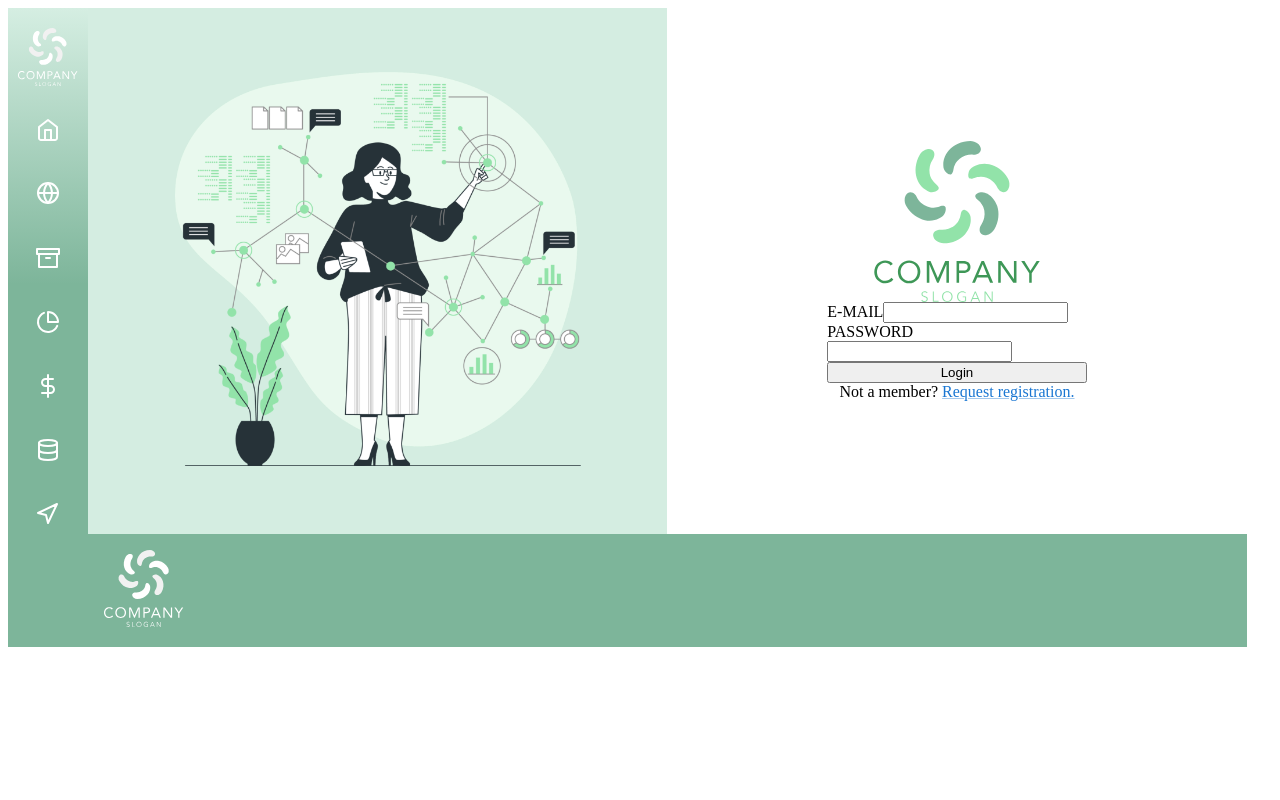
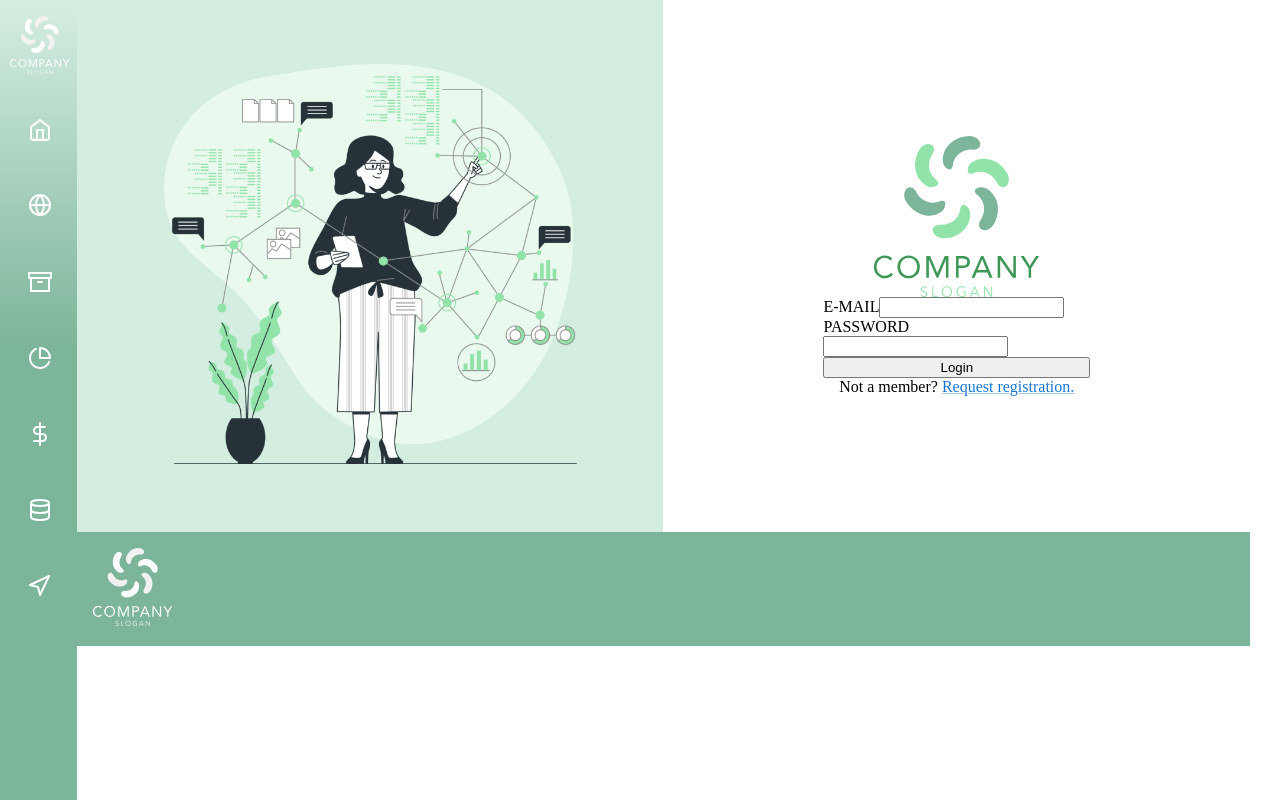
Before and after one commit to Pavel36/service-app, a React (Create React App) app: page /login in a window 1280 px wide. Built offline with nearby package versions, Linux system fonts and the light colour scheme.

Commit message:
Some style fixes

```diff
--- a/public/index.html
+++ b/public/index.html
@@ -12,9 +12,8 @@
       href="https://fonts.googleapis.com/icon?family=Material+Icons"
     />
   </head>
-  <body>
+  <body style="margin:0">
     <div id="root">
-
     </div>
   </body>
 </html>
--- a/src/components/Layout/Sidebar.tsx
+++ b/src/components/Layout/Sidebar.tsx
@@ -11,29 +11,29 @@ import Logo from '../../pages/Group5.svg'
 
 const Sidebar = () => {
     return (
-        <Grid textAlign='center' paddingX='10px' container direction='column' sx={{background: 'linear-gradient(180deg, #D5EEE2 0%, #7DB59A 43.23%)', height:'100%'}}>
-            <Grid paddingTop='20px'>
+        <Grid textAlign='center' paddingX='10px' container direction='column' sx={{background: 'linear-gradient(180deg, #D5EEE2 0%, #7DB59A 43.23%)', height:'100vh', width:'6vw'}}>
+            <Grid paddingTop='2vh' sx={{cursor:'pointer'}}>
                 <img src={Logo} alt="" />
             </Grid>
-            <Grid paddingTop='20px'>
+            <Grid paddingTop='4vh' sx={{cursor:'pointer'}}>
                 <img src={HomeIcon} alt="" />
             </Grid>
-            <Grid paddingTop='20px'>
+            <Grid paddingTop='4vh' sx={{cursor:'pointer'}}>
                 <img src={GlobeIcon} alt="" />
             </Grid>
-            <Grid paddingTop='20px'>
+            <Grid paddingTop='4vh' sx={{cursor:'pointer'}}>
                 <img src={ArchiveIcon} alt="" />
             </Grid>
-            <Grid paddingTop='20px'>
+            <Grid paddingTop='4vh' sx={{cursor:'pointer'}}>
                 <img src={PieIcon} alt="" />
             </Grid>
-            <Grid paddingTop='20px'>
+            <Grid paddingTop='4vh' sx={{cursor:'pointer'}}>
                 <img src={DollarIcon} alt="" />
             </Grid>
-            <Grid paddingTop='20px'>
+            <Grid paddingTop='4vh' sx={{cursor:'pointer'}}>
                 <img src={DatabaseIcon} alt="" />
             </Grid>
-            <Grid paddingTop='20px'>
+            <Grid paddingTop='4vh' sx={{cursor:'pointer'}}>
                 <img src={ArrowIcon} alt="" />
             </Grid>
         </Grid>
--- a/src/components/UI/MyButton.tsx
+++ b/src/components/UI/MyButton.tsx
@@ -8,7 +8,7 @@ export enum ButtonVariant {
 
 interface IMyButtonProps {
   variant: ButtonVariant;
-  onClick?: () => void
+  onClick?: () => void;
 }
 
 const MyButton: FC<IMyButtonProps> = ({ children, variant, onClick }) => {
```
